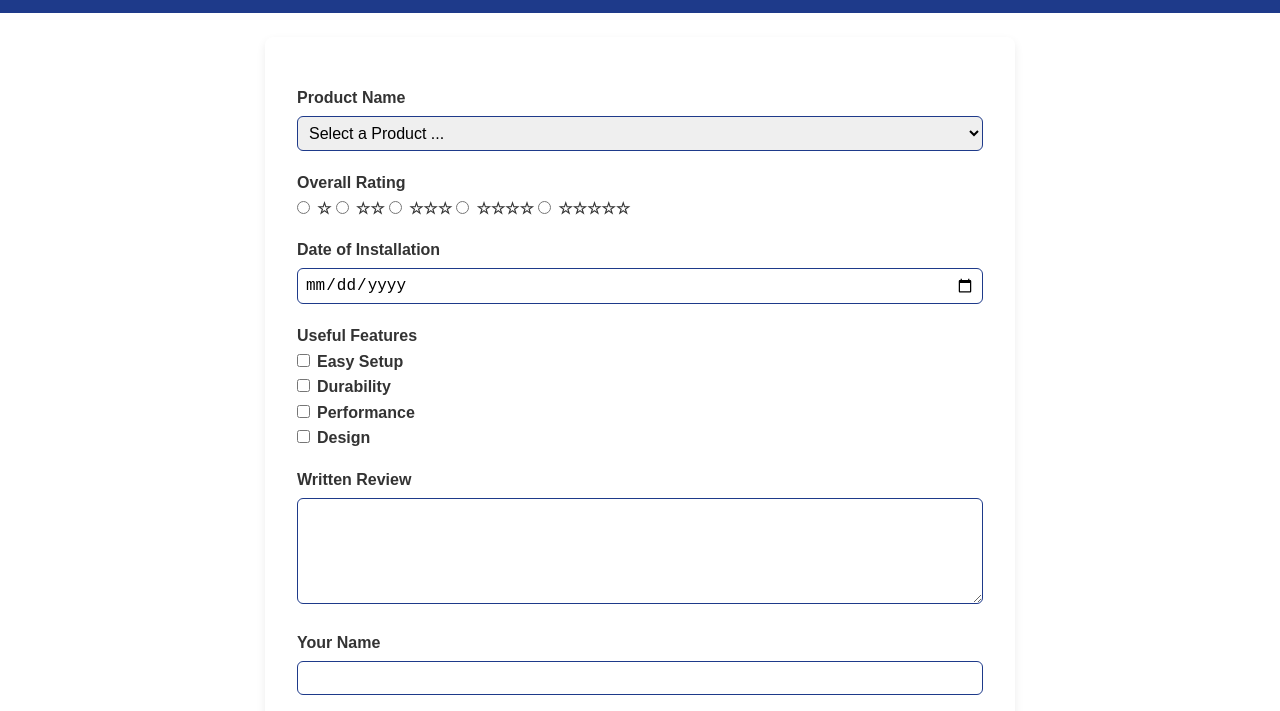
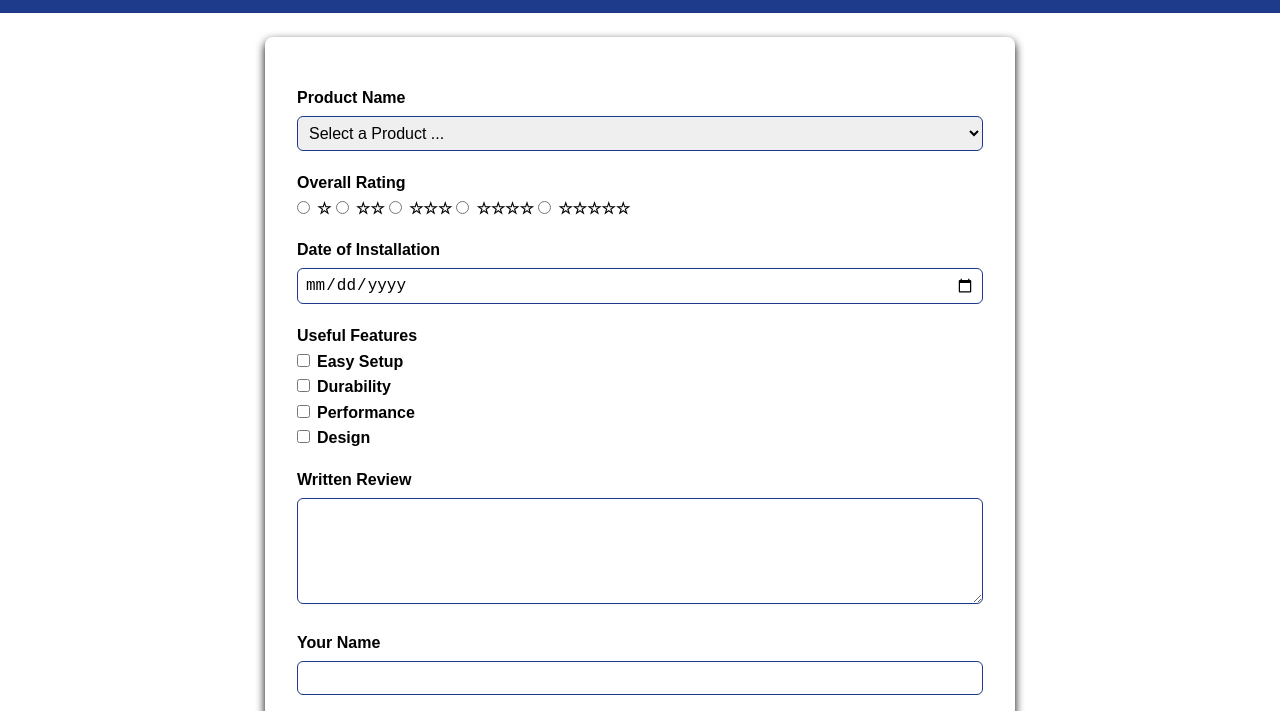
Before and after one commit to theophilox/wdd131, a plain HTML site: page form.html in a window 1280 px wide. Shown: the part 70-781 px from the top of the page. Drawn offline with Linux system fonts and the light colour scheme; a web font is replaced by a local one.

Commit message:
up up up

```diff
--- a/styles/form.css
+++ b/styles/form.css
@@ -7,7 +7,7 @@
 body {
     font-family: 'Lilex', sans-serif;
     background-color: white;
-    color: #333;
+    color: black;
     line-height: 1.6;
 }
 
@@ -24,7 +24,7 @@
     padding: 1.5rem;
     background: white;
     border-radius: 8px;
-    box-shadow: 0 4px 10px rgba(0, 0, 0, 0.08);
+    box-shadow: 0 4px 10px black;
 }
 
 form div {
--- a/styles/review.css
+++ b/styles/review.css
@@ -10,7 +10,7 @@
 body {
     font-family: 'Lilex', sans-serif;
     background-color: #f4f6f8;
-    color: #333;
+    color: black;
     line-height: 1.6;
     height: 100%;
     display: flex;
@@ -30,7 +30,7 @@
     padding: 1.5rem;
     background: white;
     border-radius: 8px;
-    box-shadow: 0 4px 10px rgba(0, 0, 0, 0.08);
+    box-shadow: 0 4px 10px black;
     flex: 1;
 }
 
```
